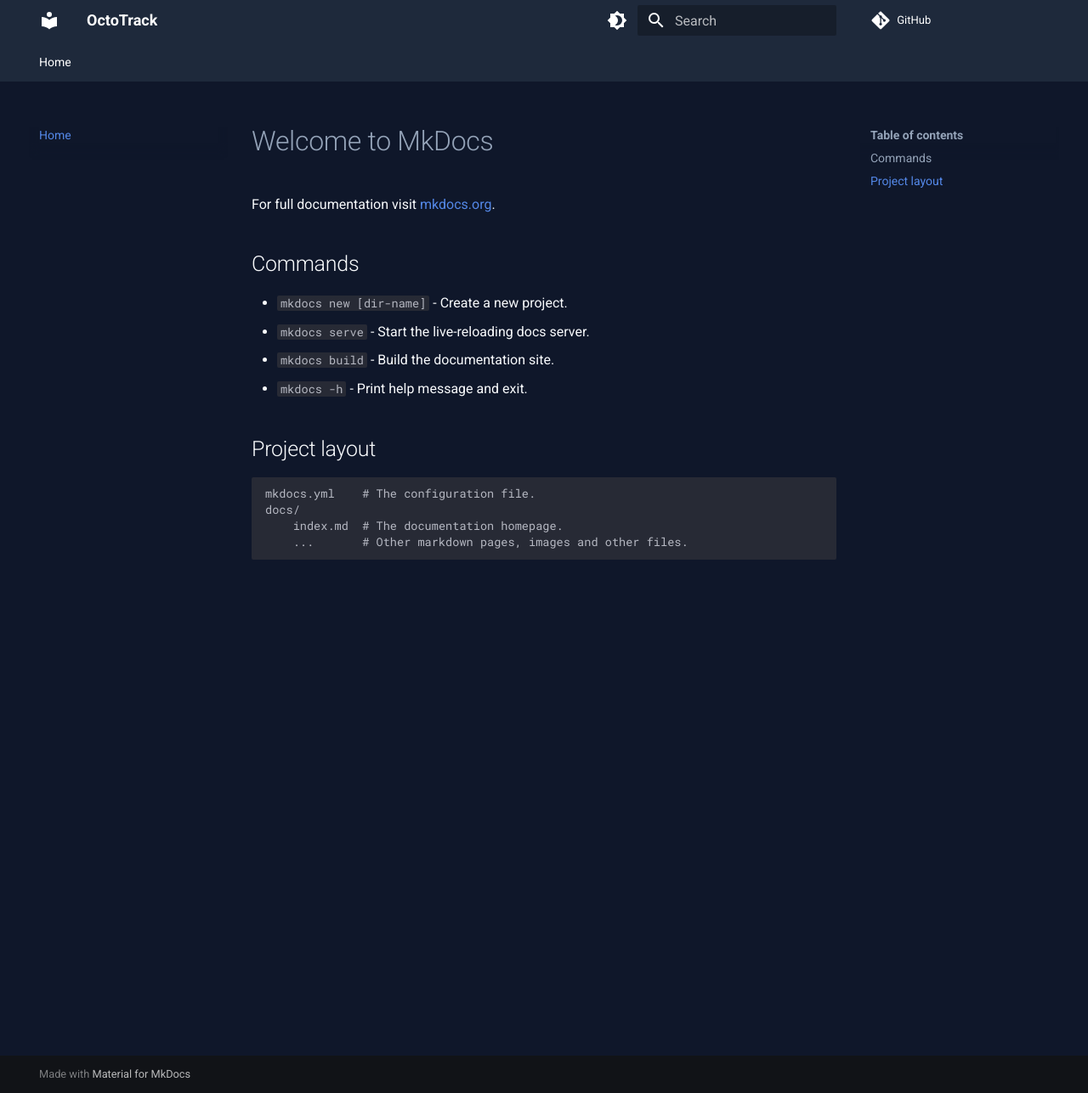
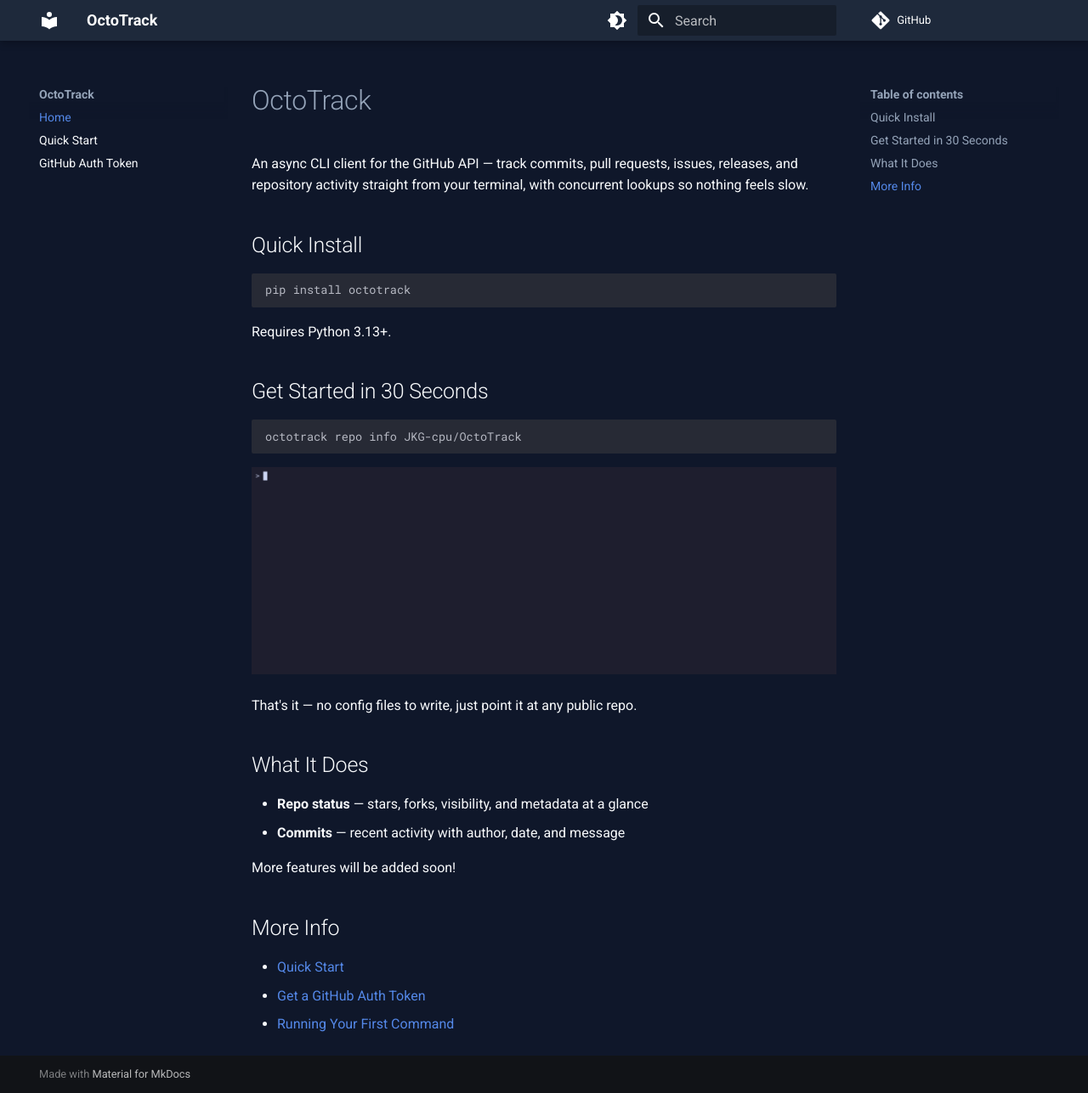
Before and after one commit to JKG-cpu/OctoTrack, an MkDocs documentation site: the page built from docs/index.md, in a window 1280 px wide and 1287 px high. Shown: the whole window at 85% size. Built offline with MkDocs 1.6.1 and Material for MkDocs 9.7.7, drawn with Linux system fonts in a browser that asks for light colours; comment, search, counter and statistics services are not loaded.

Commit message:
Added some docs

````diff
--- a/docs/index.md
+++ b/docs/index.md
@@ -1,17 +1,34 @@
-# Welcome to MkDocs
+# OctoTrack
 
-For full documentation visit [mkdocs.org](https://www.mkdocs.org).
+An async CLI client for the GitHub API — track commits, pull requests, issues, releases, and repository activity straight from your terminal, with concurrent lookups so nothing feels slow.
 
-## Commands
+## Quick Install
 
-* `mkdocs new [dir-name]` - Create a new project.
-* `mkdocs serve` - Start the live-reloading docs server.
-* `mkdocs build` - Build the documentation site.
-* `mkdocs -h` - Print help message and exit.
+```bash
+pip install octotrack
+```
 
-## Project layout
+Requires Python 3.13+.
 
-    mkdocs.yml    # The configuration file.
-    docs/
-        index.md  # The documentation homepage.
-        ...       # Other markdown pages, images and other files.
+## Get Started in 30 Seconds
+
+```bash
+octotrack repo info JKG-cpu/OctoTrack
+```
+
+![octotrack repo info JKG-cpu/OctoTrack](gifs/octotrack_repo_info.gif)
+
+That's it — no config files to write, just point it at any public repo.
+
+## What It Does
+
+- **Repo status** — stars, forks, visibility, and metadata at a glance
+- **Commits** — recent activity with author, date, and message
+
+More features will be added soon!
+
+## More Info
+
+- [Quick Start](quickstart.md)
+- [Get a GitHub Auth Token](authtoken.md)
+- [Running Your First Command](commands/first_command.md)
--- a/mkdocs.yml
+++ b/mkdocs.yml
@@ -15,10 +15,17 @@
         name: Switch to dark mode
   features:
     - search.suggest
-    - navigation.tabs
+    - navigation.expand
 
 extra_css:
   - stylesheets/extra.css
 
 nav:
   - Home: index.md
+  - Quick Start: quickstart.md
+  - GitHub Auth Token: authtoken.md
+  # - Commands:
+  #   - Setup: commands/setup.md
+  #   - Config: commands/config.md
+  #   - Repository: commands/repo.md
+  #   - Commits: commands/commits.md
````
Also changed, not shown: docs/authtoken.md (added, +18 -0 lines), docs/quickstart.md (added, +32 -0 lines), notes/OctoTrack/Todos.md (+6 -6 lines), docs/commands/commits.md (added), docs/commands/config.md (added), docs/commands/first_command.md (added), docs/commands/repo.md (added), docs/commands/setup.md (added), docs/gifs/octotrack_repo_info.gif (added), docs/images/octotrack_logo.png (added), 2 other files.
